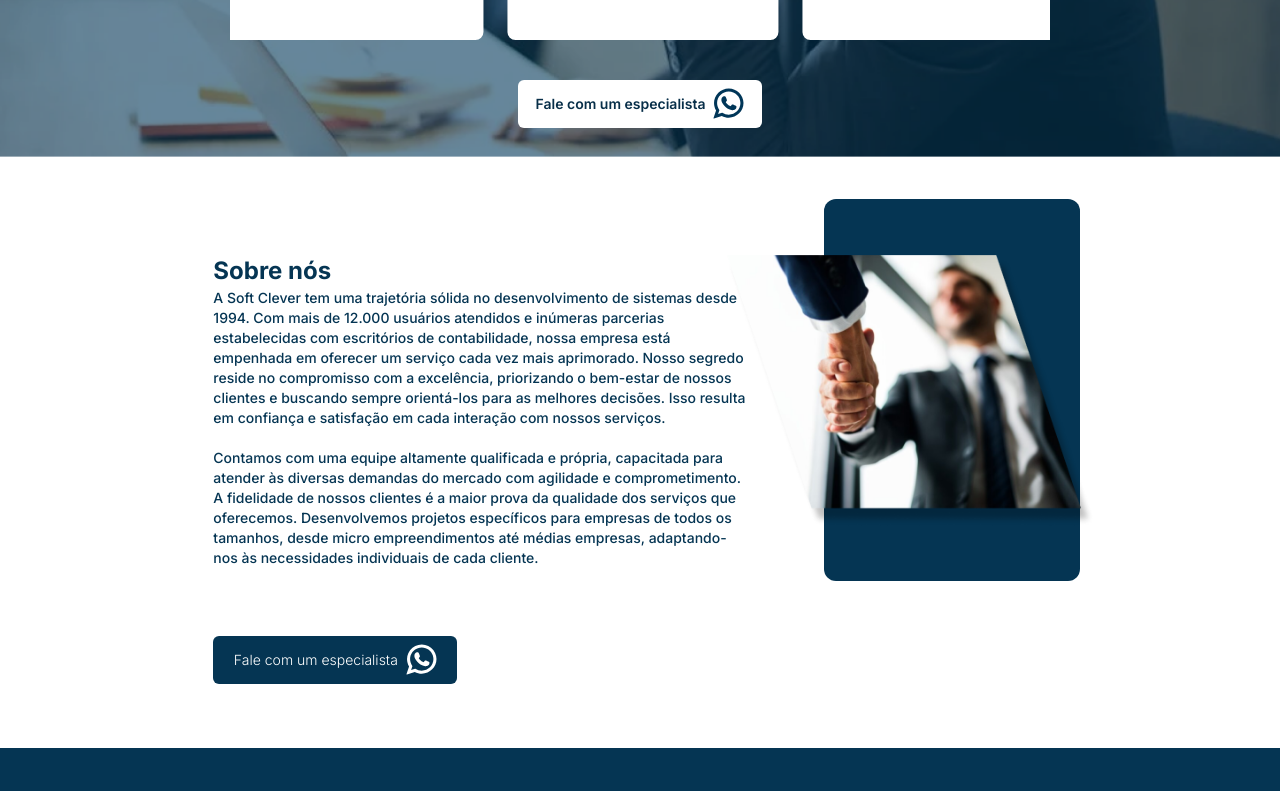
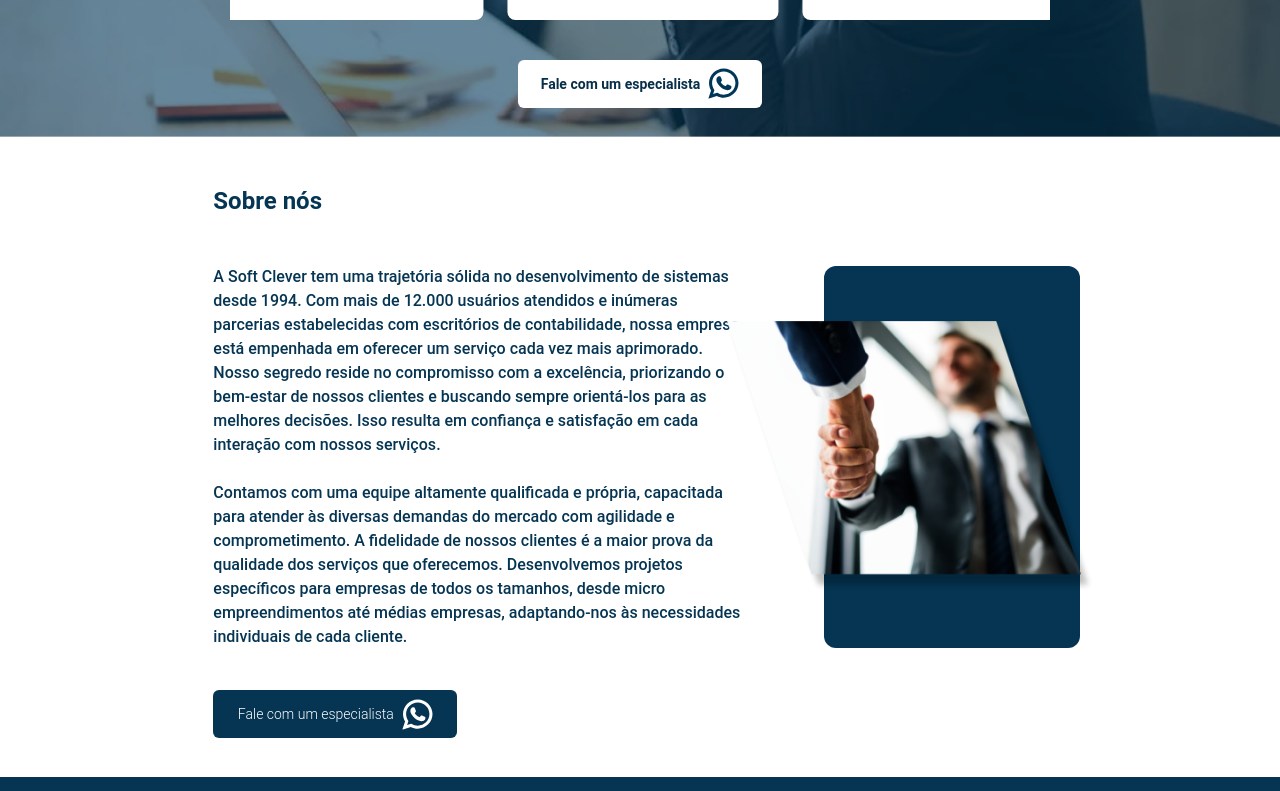
Before and after one commit to SoftcleverInformatica/Soft-Site-Sirius-ERP-LP, a Next.js app: page / in a window 1280 px wide. Shown: the part 2400-3191 px from the top of the page. Built offline with nearby package versions, Linux system fonts and the light colour scheme.

Commit message:
FIX: About Us height

```diff
--- a/src/app/globals.css
+++ b/src/app/globals.css
@@ -1,3 +1,6 @@
+
+/* @import url('https://fonts.googleapis.com/css2?family=Roboto:ital,wght@0,100;0,300;0,400;0,500;0,700;0,900;1,100;1,300;1,400;1,500;1,700;1,900&display=swap'); */
+
 @tailwind base;
 @tailwind components;
 @tailwind utilities;
@@ -81,7 +84,9 @@
     --ring: 240 4.9% 83.9%;
   }
 }
-
+*{
+  font-family: "Roboto", Arial;
+}
 @layer base {
   * {
     @apply border-border;
--- a/src/sections/about-us/AboutUs.tsx
+++ b/src/sections/about-us/AboutUs.tsx
@@ -32,22 +32,32 @@ export default function AboutUs() {
     }, []);
 
     return (
-        <section className="grid grid-cols-12 grid-rows-12 my-16">
+        <section className="grid grid-cols-12 grid-rows-12
+        mt-16
+        md:grid-rows-7
+        lg:grid-rows-5 lg:mt-0">
 
             <h1
                 className="col-span-5 col-start-2  font-bold text-2xl  text-sc row-span-1
-                lg:col-start-3 lg:row-start-2
+                lg:col-start-3 lg:row-start-1 lg:flex lg:flex-col lg:justify-center
                 "
             >Sobre nós</h1>
 
-            <div className="col-span-10 row-span-10 col-start-2 row-start-2 text-justify text-sc font-medium text-lg
-            lg:col-span-5 lg:col-start-3 lg:row-start-3 lg:text-left lg:text-sm">
+            <div className="col-span-10 row-span-8 col-start-2 row-start-2 text-justify text-sc font-medium text-lg
+            md:row-span-3
+            lg:col-span-5 lg:col-start-3 lg:row-start-2 lg:text-left lg:text-base">
                 <p>    A Soft Clever tem uma trajetória sólida no desenvolvimento de sistemas desde 1994. Com mais de 12.000 usuários atendidos e inúmeras parcerias estabelecidas com escritórios de contabilidade, nossa empresa está empenhada em oferecer um serviço cada vez mais aprimorado. Nosso segredo reside no compromisso com a excelência, priorizando o bem-estar de nossos clientes e buscando sempre orientá-los para as melhores decisões. Isso resulta em confiança e satisfação em cada interação com nossos serviços.</p>
-                <br />
-                <p>    Contamos com uma equipe altamente qualificada e própria, capacitada para atender às diversas demandas do mercado com agilidade e comprometimento. A fidelidade de nossos clientes é a maior prova da qualidade dos serviços que oferecemos. Desenvolvemos projetos específicos para empresas de todos os tamanhos, desde micro empreendimentos até médias empresas, adaptando-nos às necessidades individuais de cada cliente.</p>
+                {!isMobile && (
+                    <>
+                        <br />
+                        <p>    Contamos com uma equipe altamente qualificada e própria, capacitada para atender às diversas demandas do mercado com agilidade e comprometimento. A fidelidade de nossos clientes é a maior prova da qualidade dos serviços que oferecemos. Desenvolvemos projetos específicos para empresas de todos os tamanhos, desde micro empreendimentos até médias empresas, adaptando-nos às necessidades individuais de cada cliente.</p>
+                    </>
+                )}
             </div>
             {!isMobile && (
-                <div className=" col-span-4 col-start-8 row-start-2 row-span-8 flex flex-col justify-center items-center mr-4 ">
+                <div className=" col-span-4 col-start-8 row-start-1 row-span-8 flex flex-col justify-center items-center mr-4
+                lg:row-span-5
+                ">
                     <div className=" absolute w-[20%] max-w-[18rem] h-[60%]  max-h-[23.875rem] rounded-xl bg-sc">
                     </div>
                     <Image
@@ -62,9 +72,9 @@ export default function AboutUs() {
             <ButtonExpert
                 color={'blue'}
                 className="gap-2 py-6 px-12 w-full font-semibold  bg-sc text-white hover:bg-scHover
-            col-span-10 col-start-2 row-start-13 lg:col-start-3
-            md:mt-2
-            lg:w-[15.25rem]" />
+            col-span-10 col-start-2 row-start-11 lg:col-start-3
+            md:mt-2 md:row-start-6
+            lg:w-[15.25rem] lg:col-span-3 lg:row-start-5 lg:mt-[2.6rem]" />
 
 
         </section>
```
